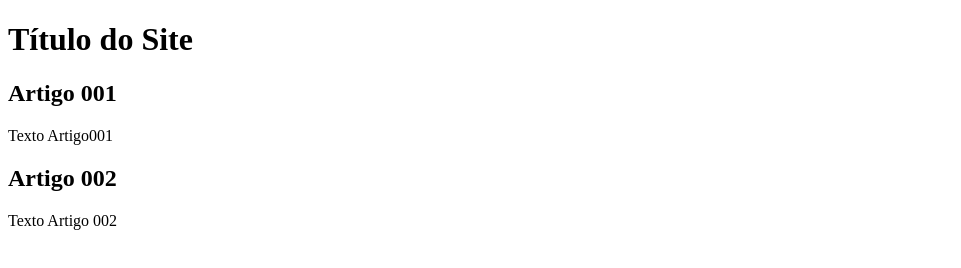
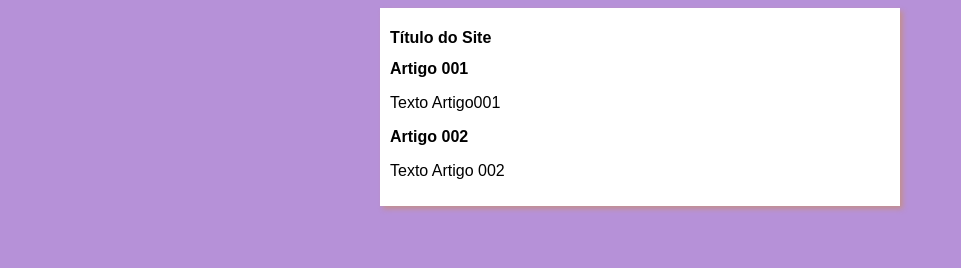
Before and after one commit to eliezerdlr/projeto-site, a plain HTML site: page index.html in a window 1280 px wide. Shown: the whole page, without its empty margins (0-961 px from the left). Drawn offline with Linux system fonts and the light colour scheme.

Commit message:
iniciei o design

```diff
--- /dev/null
+++ b/estilos/style.css
@@ -0,0 +1,17 @@
+*{
+ font-family: Arial, Helvetica, sans-serif;
+ font-size: 16px;
+}
+
+body{
+    background-color: rgb(182, 145, 216);
+
+}
+
+main{
+    background-color:white ;
+    width: 500px;
+    margin: auto;
+    padding: 10px;
+    box-shadow: 3px 3px 5px rgb(194, 143, 143);
+}
--- a/index.html
+++ b/index.html
@@ -5,6 +5,7 @@
     <meta http-equiv="X-UA-Compatible" content="IE=edge">
     <meta name="viewport" content="width=device-width, initial-scale=1.0">
     <title>Título do Site</title>
+    <link rel="stylesheet" href="estilos/style.css">
 </head>
 <body>
     <main>
```
